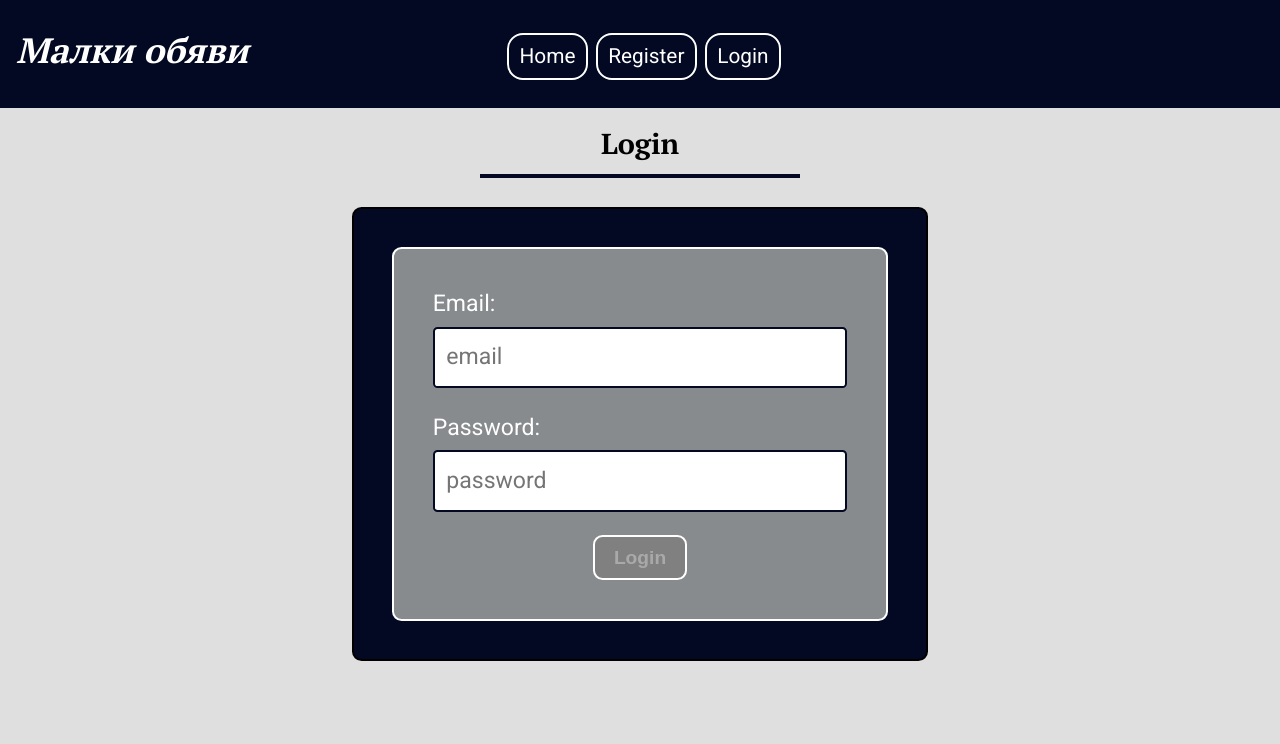
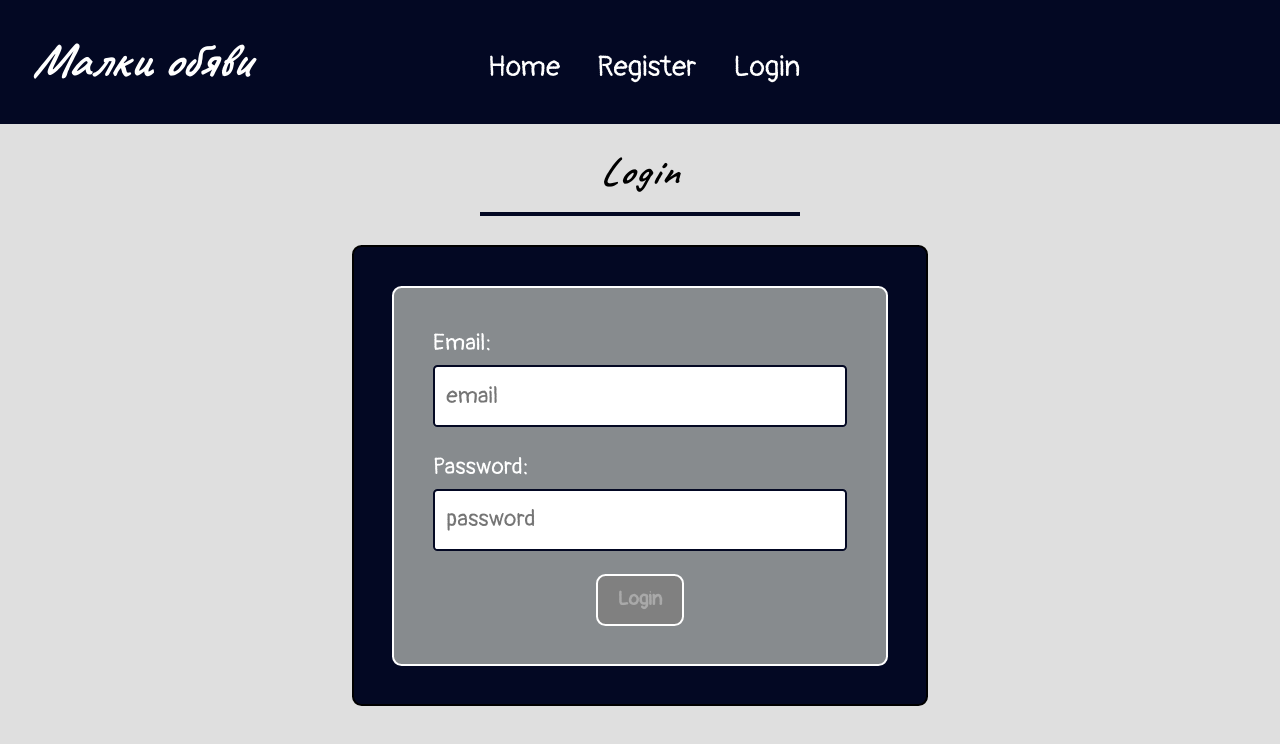
Before and after one commit to Tedo74/Angular, an Angular app in the folder advertisements/: page /login in a window 1280 px wide. Shown: the top 744 px of the page. Built offline with nearby package versions, Linux system fonts and the light colour scheme.

Commit message:
All validations. css fonts changed

```diff
--- a/advertisements/src/app/ads/edit-advertisement/edit-advertisement.component.html
+++ b/advertisements/src/app/ads/edit-advertisement/edit-advertisement.component.html
@@ -11,29 +11,33 @@
             </div>
         </div>
         <p>
-            <label for="product-name">Product name: </label>
-            <input type="text" id="product-name" name="name" [(ngModel)]="itemAdv.name" required>
+            <label for="product-name">Product name:* </label>
+            <input type="text" id="product-name" name="name" [(ngModel)]="itemAdv.name" required
+                [ngClass]="{error: !itemAdv.name}">
         </p>
         <p>
             <label for="image-url">Image url: </label>
             <input type="text" id="image-url" name="image" [(ngModel)]="itemAdv.image">
         </p>
         <p>
-            <label for="price">Price: </label>
-            <input type="number" id="price" name="price" [(ngModel)]="itemAdv.price" required>
+            <label for="price">Price:* </label>
+            <input type="number" id="price" name="price" [(ngModel)]="itemAdv.price" required
+                [ngClass]="{error: !itemAdv.price}">
         </p>
         <p>
-            <label for="phone">Phone: </label>
-            <input type="number" id="phone" name="phone" [(ngModel)]="itemAdv.phone" required>
+            <label for="phone">Phone:* </label>
+            <input type="number" id="phone" name="phone" [(ngModel)]="itemAdv.phone" required
+                [ngClass]="{error: !itemAdv.phone}">
         </p>
         <p>
-            <label for="username">Username: </label>
-            <input type="text" id="username" name="username" [(ngModel)]="itemAdv.username" required>
+            <label for="username">Username:* </label>
+            <input type="text" id="username" name="username" [(ngModel)]="itemAdv.username" required
+                [ngClass]="{error: !itemAdv.username}">
         </p>
         <p>
-            <label for="details">Details: </label>
+            <label for="details">Details:* </label>
             <textarea name="details" id="details" cols="30" rows="4" name="details" [(ngModel)]="itemAdv.details"
-                required></textarea>
+                required [ngClass]="{error: !itemAdv.details}"></textarea>
         </p>
 
         <button type="submit" [disabled]="f.invalid">Edit</button>
--- a/advertisements/src/app/ads/my-items/my-items.component.css
+++ b/advertisements/src/app/ads/my-items/my-items.component.css
@@ -11,7 +11,7 @@
 }
 .single-item-wrapper {
 	margin: 1em;
-	border-radius: 1.5em;
+	border-radius: 0.5em;
 }
 .adds-edit-delete {
 	padding: 1em;
--- a/advertisements/src/app/ads/post-advertisement/post-advertisement.component.ts
+++ b/advertisements/src/app/ads/post-advertisement/post-advertisement.component.ts
@@ -9,6 +9,7 @@ import { Router } from '@angular/router';
 	styleUrls: [ './post-advertisement.component.css' ]
 })
 export class PostAdvertisementComponent implements OnInit {
+	category = 'sell';
 	constructor(private buySellServ: BuySellService, private router: Router) {}
 
 	ngOnInit() {}
--- a/advertisements/src/app/auth/login/login.component.css
+++ b/advertisements/src/app/auth/login/login.component.css
@@ -5,7 +5,9 @@
 
 .component-name h3 {
 	text-align: center;
-	font-weight: 700;
+	font-size: 2.4em;
+	font-style: italic;
+	letter-spacing: 2px;
 }
 
 .component-name::after {
--- a/advertisements/src/app/auth/register/register.component.css
+++ b/advertisements/src/app/auth/register/register.component.css
@@ -6,7 +6,9 @@
 
 .component-name h3 {
 	text-align: center;
-	font-weight: 700;
+	font-size: 2.4em;
+	font-style: italic;
+	letter-spacing: 2px;
 }
 
 .component-name::after {
@@ -17,42 +19,3 @@
 	background-color: rgb(3, 8, 35);
 	margin-bottom: 0.5em;
 }
-button:disabled {
-	background-color: grey;
-	color: darkgray;
-	cursor: not-allowed;
-}
-
-.error {
-	font-size: 1.2em;
-	padding: 0.2em 1em;
-	text-align: center;
-}
-
-li.error {
-	width: 100%;
-	background-color: rgb(3, 8, 35);
-	color: white;
-	list-style-type: none;
-	margin-bottom: 0.5em;
-	border: 2px solid white;
-	border-radius: 0.2em;
-}
-
-input.error {
-	display: block;
-	background-color: white;
-	color: red;
-	padding: 0.5em;
-	margin-bottom: 1em;
-	margin-top: 0.2em;
-	width: 100%;
-	text-align: left;
-	border-color: red;
-}
-
-@media screen and (max-width: 450px) {
-	li.error {
-		font-size: 0.8em;
-	}
-}
--- a/advertisements/src/app/navigation/navigation.component.css
+++ b/advertisements/src/app/navigation/navigation.component.css
@@ -10,18 +10,20 @@
 }
 
 .nik p {
+	font-family: 'Caveat', 'Georgia', 'serif';
 	/* margin-left: auto;
 	position: absolute;
 	right: 0;
     top: 0; */
 	text-align: right;
-	padding: 1em;
-	font-size: 1.4em;
-	font-style: italic;
+	padding-right: 1em;
+	font-size: 2.2em;
+	/* font-style: italic; */
 }
 div.logo {
+	padding-left: 1em;
 	/* background-color: turquoise; */
-	width: 260px;
+	width: 300px;
 	/* position: absolute;
 	left: 0;
 	top: 0; */
@@ -30,12 +32,13 @@ div.logo {
 	margin-right: 1em;
 }
 .logo h1 {
+	font-size: 3em;
 	margin: 0;
 	padding: 0;
 	cursor: pointer;
 }
 .nav .nik {
-	width: 260px;
+	width: 300px;
 	/* background-color: turquoise; */
 	/* flex: 0 0; */
 }
@@ -49,25 +52,32 @@ div.logo {
 	/* justify-content: center; */
 }
 .nav ul li {
-	border: 2px solid white;
-	border-radius: 1em;
+	/* border-right: 2px solid white; */
+	/* border-radius: 1em; */
+	border-bottom: 2px solid rgb(3, 8, 35);
 	margin-right: 0.5em;
 	margin-bottom: 0.2em;
 }
 
 .nav a {
-	font-size: 1.3em;
+	font-size: 1.8em;
 	color: white;
 	display: block;
-	padding: 0.3em 0.5em;
+	padding: 0.2em 0.5em;
+	/* font-weight: 700; */
 }
 
-.nav li:hover {
-	background-color: white;
-	color: rgb(3, 8, 35);
+.nav ul li:hover {
+	/* background-color: white;
+	color: rgb(3, 8, 35); */
+	border-bottom: 2px solid white;
+	border-color: white;
 }
+
 .nav li:hover a {
-	color: rgb(3, 8, 35);
+	/* color: rgb(3, 8, 35); */
+	color: white;
+	/* font-weight: 700; */
 }
 
 @media screen and (max-width: 1024px) {
@@ -86,4 +96,7 @@ div.logo {
 		padding: 0;
 		padding-top: 0.5em;
 	}
+	.nav a {
+		font-size: 1.2em;
+	}
 }
--- a/advertisements/src/app/navigation/navigation.component.html
+++ b/advertisements/src/app/navigation/navigation.component.html
@@ -8,7 +8,7 @@
         <li *ngIf="!isAuth"><a routerLink="/register">Register</a></li>
         <li *ngIf="!isAuth"><a routerLink="/login">Login</a></li>
         <li *ngIf="isAuth"><a routerLink="/post">Post</a></li>
-        <li *ngIf="isAuth"><a href="#" (click)="logout()">Logout</a></li>
+        <li *ngIf="isAuth"><a routerLink="/" (click)="logout()">Logout</a></li>
     </ul>
     <div class="nik">
         <p *ngIf="nikname">Hello, {{nikname}}</p>
--- a/advertisements/src/app/navigation/navigation.component.ts
+++ b/advertisements/src/app/navigation/navigation.component.ts
@@ -1,6 +1,7 @@
 import { Component, OnInit, OnDestroy } from '@angular/core';
 import { AuthService } from '../auth/auth-service';
 import { Subscription } from 'rxjs';
+import { Router } from '@angular/router';
 
 @Component({
 	selector: 'app-navigation',
@@ -12,7 +13,7 @@ export class NavigationComponent implements OnInit, OnDestroy {
 	nikname = '';
 	authSubscription: Subscription;
 	nikSubscription: Subscription;
-	constructor(private authServ: AuthService) {}
+	constructor(private authServ: AuthService, private router: Router) {}
 
 	ngOnInit() {
 		this.authSubscription = this.authServ.authChange.subscribe((authStatus) => {
@@ -30,5 +31,8 @@ export class NavigationComponent implements OnInit, OnDestroy {
 
 	logout() {
 		this.authServ.logout();
+		this.isAuth = false;
+		this.nikname = '';
+		this.router.navigate([ '/' ]);
 	}
 }
--- a/advertisements/src/assets/post-edit.forms.css
+++ b/advertisements/src/assets/post-edit.forms.css
@@ -37,6 +37,11 @@ textarea {
 	border-radius: 0.2em;
 	min-width: 250px;
 }
+input.error,
+textarea.error {
+	color: red;
+	border-color: red;
+}
 label {
 	color: rgb(3, 8, 35);
 	font-size: 1.2em;
@@ -63,3 +68,8 @@ button:hover {
 	background-color: white;
 	color: rgb(3, 8, 35);
 }
+button:disabled {
+	background-color: grey;
+	color: darkgray;
+	cursor: not-allowed;
+}
--- a/advertisements/src/styles.css
+++ b/advertisements/src/styles.css
@@ -1,6 +1,7 @@
 /* You can add global styles to this file, and also import other style files */
-@import url('https://fonts.googleapis.com/css?family=Roboto:400,400i&display=swap&subset=cyrillic,cyrillic-ext');
-@import url('https://fonts.googleapis.com/css?family=PT+Serif:400,700&display=swap');
+/* @import url('https://fonts.googleapis.com/css?family=Roboto:400,400i&display=swap&subset=cyrillic,cyrillic-ext'); */
+@import url('https://fonts.googleapis.com/css?family=Pangolin&display=swap&subset=cyrillic');
+@import url('https://fonts.googleapis.com/css?family=Caveat:700&display=swap&subset=cyrillic');
 @import url('./assets/forms.css');
 
 *,
@@ -23,12 +24,13 @@ html {
 }
 
 html {
-	font: 16px/1.5 'Roboto', sans-serif;
+	font: 16px/1.5 'Pangolin', sans-serif;
 }
 
 body,
 table,
 form,
+button,
 input,
 select,
 textarea {
@@ -48,33 +50,34 @@ h3,
 h4,
 h5,
 h6 {
-	font-family: 'PT Serif', 'Georgia', 'serif';
+	font-family: 'Caveat', 'Georgia', 'serif';
+	font-weight: 700;
 	padding-top: 0.5em;
 	padding-bottom: 0.3em;
 }
 
 h1 {
+	font-size: 2.4em;
+}
+
+h2 {
 	font-size: 2.2em;
 }
 
-h2 {
+h3 {
 	font-size: 2em;
 }
 
-h3 {
+h4 {
 	font-size: 1.8em;
 }
 
-h4 {
+h5 {
 	font-size: 1.6em;
 }
 
-h5 {
-	font-size: 1.4em;
-}
-
 h6 {
-	font-size: 1.2em;
+	font-size: 1.3em;
 }
 
 button {
@@ -88,10 +91,51 @@ button {
 	border: 2px solid white;
 	border-radius: 0.3em;
 	cursor: pointer;
-	font-weight: 700;
+	/* font-weight: 700; */
 }
 
 button:hover {
 	background-color: white;
 	color: rgb(3, 8, 35);
 }
+
+button:disabled {
+	background-color: grey;
+	color: darkgray;
+	cursor: not-allowed;
+}
+
+.error {
+	font-size: 1.2em;
+	padding: 0.2em 1em;
+	text-align: center;
+}
+
+li.error {
+	width: 100%;
+	background-color: rgb(3, 8, 35);
+	color: white;
+	list-style-type: none;
+	margin-bottom: 0.5em;
+	border: 2px solid white;
+	border-radius: 0.2em;
+}
+
+input.error {
+	display: block;
+	background-color: white;
+	color: red;
+	padding: 0.5em;
+	margin-bottom: 1em;
+	margin-top: 0.2em;
+	width: 100%;
+	text-align: left;
+	border: 2px solid red;
+	/*border-color: red; */
+}
+
+@media screen and (max-width: 450px) {
+	li.error {
+		font-size: 0.8em;
+	}
+}
```
Also changed, not shown: advertisements/src/app/ads/post-advertisement/post-advertisement.component.html (+17 -12 lines).
